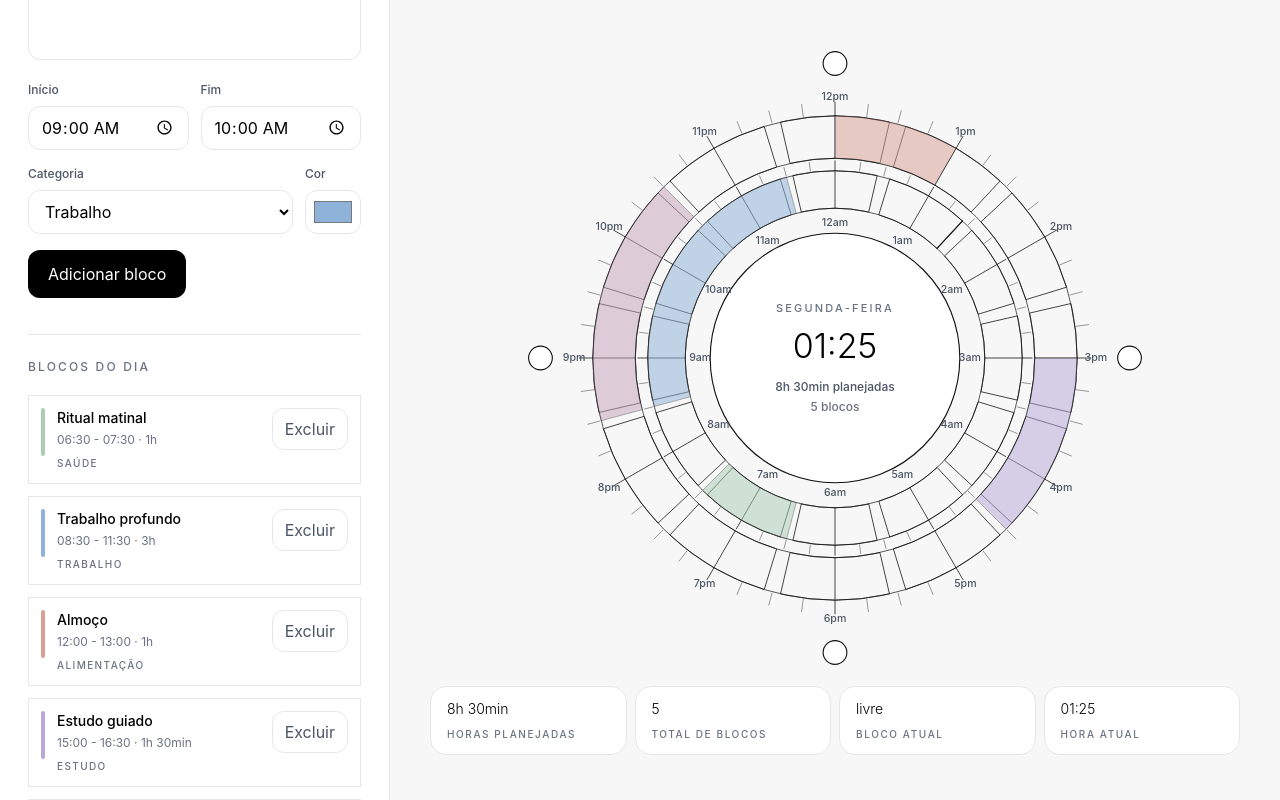
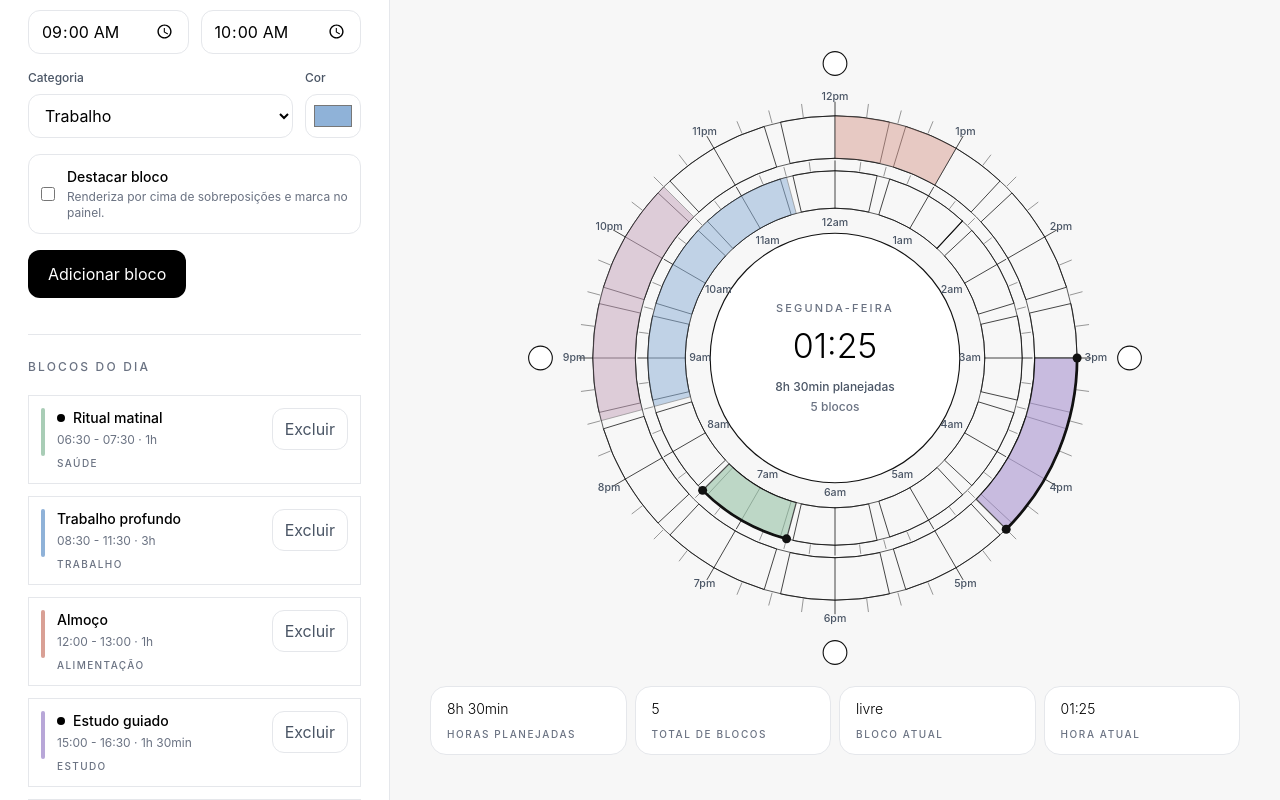
Before and after one commit to CiceroLino/chronodex, a React (Vite) app: page / in a window 1280 px wide. Both pictures are taken after a click on the button "Exemplo". Built offline with nearby package versions, Linux system fonts and the light colour scheme.

Commit message:
feat(chronodex): add highlighted block arc markers

```diff
--- a/src/App.tsx
+++ b/src/App.tsx
@@ -23,6 +23,7 @@ const sampleBlocks: TimeBlock[] = [
     endTime: '07:30',
     category: 'Saúde',
     color: CATEGORY_COLORS.Saúde,
+    highlighted: true,
   },
   {
     id: 'sample-2',
@@ -48,6 +49,7 @@ const sampleBlocks: TimeBlock[] = [
     endTime: '16:30',
     category: 'Estudo',
     color: CATEGORY_COLORS.Estudo,
+    highlighted: true,
   },
   {
     id: 'sample-5',
@@ -116,6 +118,7 @@ function parseBlocks(value: unknown): TimeBlock[] {
         endTime: block.endTime,
         category,
         color: block.color,
+        highlighted: block.highlighted === true,
       },
     ];
   });
--- a/src/components/ChronodexArc.tsx
+++ b/src/components/ChronodexArc.tsx
@@ -1,7 +1,10 @@
 import type { TimeBlock } from '../types';
 import {
   describeAnnularSector,
+  describeArc,
   getChronodexAngleRange,
+  minutesToChronodexAngle,
+  polarToCartesian,
   splitBlockRangeByHalfDay,
 } from '../utils/time';
 
@@ -31,10 +34,23 @@ export function ChronodexArc({
           ? { inner: 120, outer: 150 }
           : { inner: 160, outer: 194 };
         const angles = getChronodexAngleRange(range.start, range.end);
+        const markerRadius = radii.outer;
+        const startMarker = polarToCartesian(
+          250,
+          250,
+          markerRadius,
+          minutesToChronodexAngle(range.start),
+        );
+        const endMarker = polarToCartesian(
+          250,
+          250,
+          markerRadius,
+          minutesToChronodexAngle(range.end),
+        );
 
         return (
+          <g key={`${block.id}-${index}`}>
             <path
-            key={`${block.id}-${index}`}
               d={describeAnnularSector(
                 250,
                 250,
@@ -44,9 +60,9 @@ export function ChronodexArc({
                 angles.endAngle,
               )}
               fill={block.color}
-            stroke={isSelected ? '#111111' : '#262626'}
-            strokeWidth={isSelected || isActive ? 1 : 0.55}
-            opacity={isActive ? 0.7 : 0.52}
+              stroke={isSelected || block.highlighted ? '#111111' : '#262626'}
+              strokeWidth={isSelected || isActive || block.highlighted ? 1 : 0.55}
+              opacity={block.highlighted ? 0.74 : isActive ? 0.7 : 0.52}
               className="cursor-pointer transition-opacity duration-150 hover:opacity-75"
               role="button"
               tabIndex={0}
@@ -71,6 +87,26 @@ export function ChronodexArc({
                 }
               }}
             />
+            {block.highlighted ? (
+              <g className="pointer-events-none">
+                <path
+                  d={describeArc(
+                    250,
+                    250,
+                    markerRadius,
+                    angles.startAngle,
+                    angles.endAngle,
+                  )}
+                  fill="none"
+                  stroke="#111111"
+                  strokeWidth="2.2"
+                  strokeLinecap="round"
+                />
+                <circle cx={startMarker.x} cy={startMarker.y} r="3.6" fill="#111111" />
+                <circle cx={endMarker.x} cy={endMarker.y} r="3.6" fill="#111111" />
+              </g>
+            ) : null}
+          </g>
         );
       })}
     </g>
--- a/src/components/ChronodexView.tsx
+++ b/src/components/ChronodexView.tsx
@@ -9,6 +9,7 @@ import {
   isMinuteInsideBlock,
   minutesToChronodexAngle,
   polarToCartesian,
+  sortBlocksForChronodex,
 } from '../utils/time';
 import { ChronodexArc } from './ChronodexArc';
 import { CurrentTimeIndicator } from './CurrentTimeIndicator';
@@ -47,6 +48,7 @@ export function ChronodexView({
   } | null>(null);
   const currentMinute = now.getHours() * 60 + now.getMinutes();
   const activeBlock = blocks.find((block) => isMinuteInsideBlock(currentMinute, block)) ?? null;
+  const chronodexBlocks = sortBlocksForChronodex(blocks);
   const footerCards = [
     {
       label: 'horas planejadas',
@@ -177,7 +179,7 @@ export function ChronodexView({
             ))}
 
             <g>
-              {blocks.map((block) => (
+              {chronodexBlocks.map((block) => (
                 <ChronodexArc
                   key={block.id}
                   block={block}
--- a/src/components/TimeBlockForm.tsx
+++ b/src/components/TimeBlockForm.tsx
@@ -17,6 +17,7 @@ const emptyForm: FormState = {
   endTime: '10:00',
   category: 'Trabalho',
   color: CATEGORY_COLORS.Trabalho,
+  highlighted: false,
 };
 
 export function TimeBlockForm({
@@ -155,6 +156,21 @@ export function TimeBlockForm({
         </div>
       </div>
 
+      <label className="flex items-center gap-3 rounded-xl border border-gray-200 bg-white px-3 py-3 text-sm text-gray-700">
+        <input
+          type="checkbox"
+          checked={form.highlighted === true}
+          onChange={(event) => updateField('highlighted', event.target.checked)}
+          className="h-4 w-4 accent-black"
+        />
+        <span className="flex min-w-0 flex-col">
+          <span className="font-medium text-black">Destacar bloco</span>
+          <span className="mt-0.5 text-xs text-gray-500">
+            Renderiza por cima de sobreposições e marca no painel.
+          </span>
+        </span>
+      </label>
+
       {error ? (
         <div className="rounded-xl border border-red-200 bg-red-50 px-4 py-3 text-sm font-medium text-red-700">
           {error}
--- a/src/components/TimeBlockList.tsx
+++ b/src/components/TimeBlockList.tsx
@@ -37,6 +37,7 @@ export function TimeBlockList({
               'border bg-white p-3 transition',
               hasOverlap ? 'border-amber-300 bg-amber-50/40' : 'border-gray-200',
               isActive ? 'border-black' : '',
+              block.highlighted ? 'border-black' : '',
             ].join(' ')}
           >
             <div className="flex items-start gap-3">
@@ -50,8 +51,16 @@ export function TimeBlockList({
                 onClick={() => onEdit(block)}
                 className="min-w-0 flex-1 text-left"
               >
-                <span className="block truncate text-sm font-medium text-black">
-                  {block.title}
+                <span className="flex min-w-0 items-center gap-2">
+                  {block.highlighted ? (
+                    <span
+                      aria-label="Bloco destacado"
+                      className="h-2 w-2 shrink-0 rounded-full bg-black"
+                    />
+                  ) : null}
+                  <span className="block truncate text-sm font-medium text-black">
+                    {block.title}
+                  </span>
                 </span>
                 <span className="mt-1 block text-xs font-normal text-gray-500">
                   {block.startTime} - {block.endTime} ·{' '}
--- a/src/types.ts
+++ b/src/types.ts
@@ -15,6 +15,7 @@ export type TimeBlock = {
   endTime: string;
   category: Category;
   color: string;
+  highlighted?: boolean;
 };
 
 export const CATEGORIES: Category[] = [
--- a/src/utils/time.ts
+++ b/src/utils/time.ts
@@ -222,3 +222,13 @@ export function getTotalPlannedMinutes(blocks: TimeBlock[]): number {
     0,
   );
 }
+
+export function sortBlocksForChronodex(blocks: TimeBlock[]): TimeBlock[] {
+  return [...blocks].sort((first, second) => {
+    if (first.highlighted === second.highlighted) {
+      return timeToMinutes(first.startTime) - timeToMinutes(second.startTime);
+    }
+
+    return first.highlighted ? 1 : -1;
+  });
+}
```
Also changed, not shown: 1 other file (tests, documents, lock files or other folders). Lines whose indentation alone changed are shown as unchanged.
